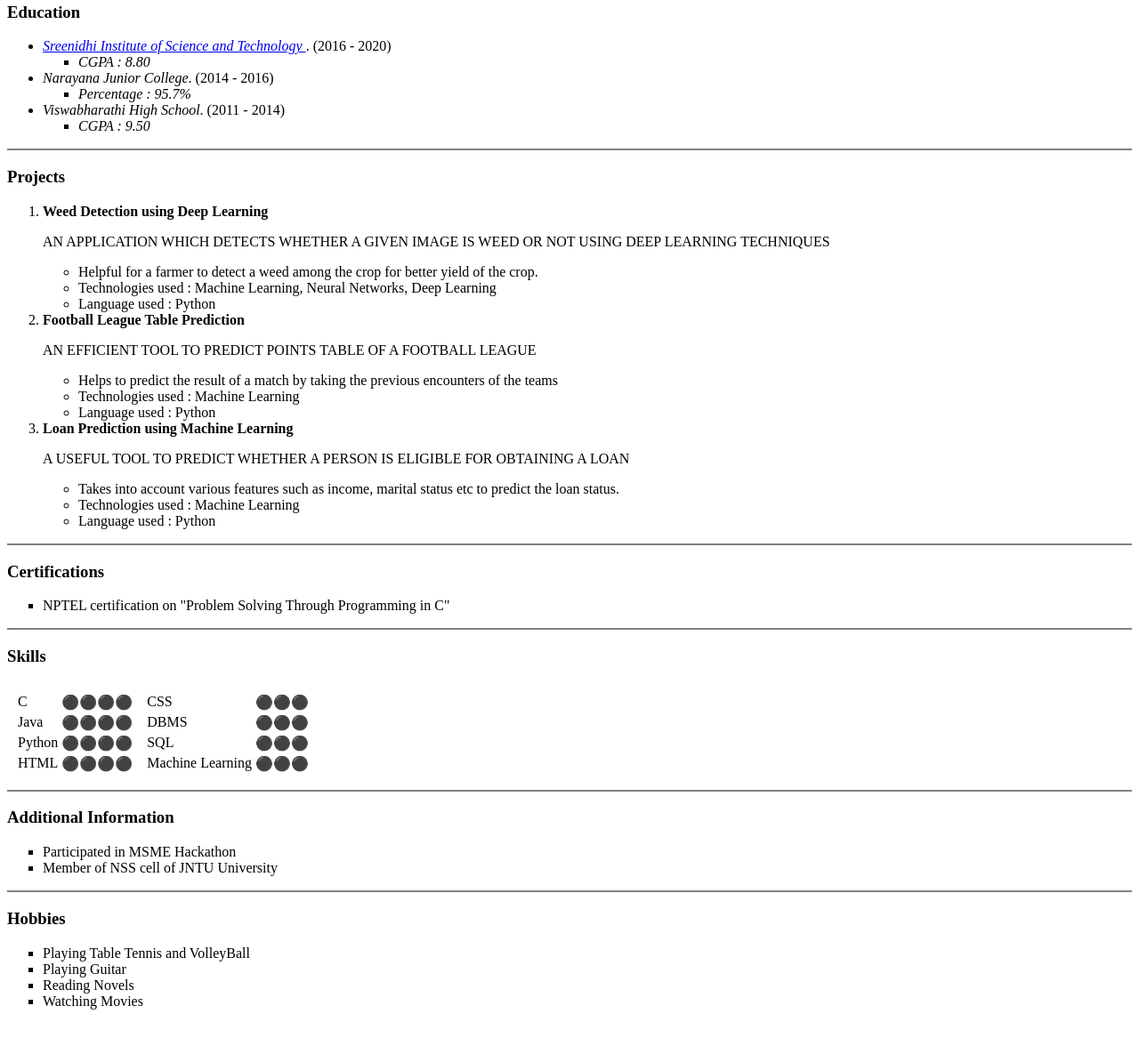
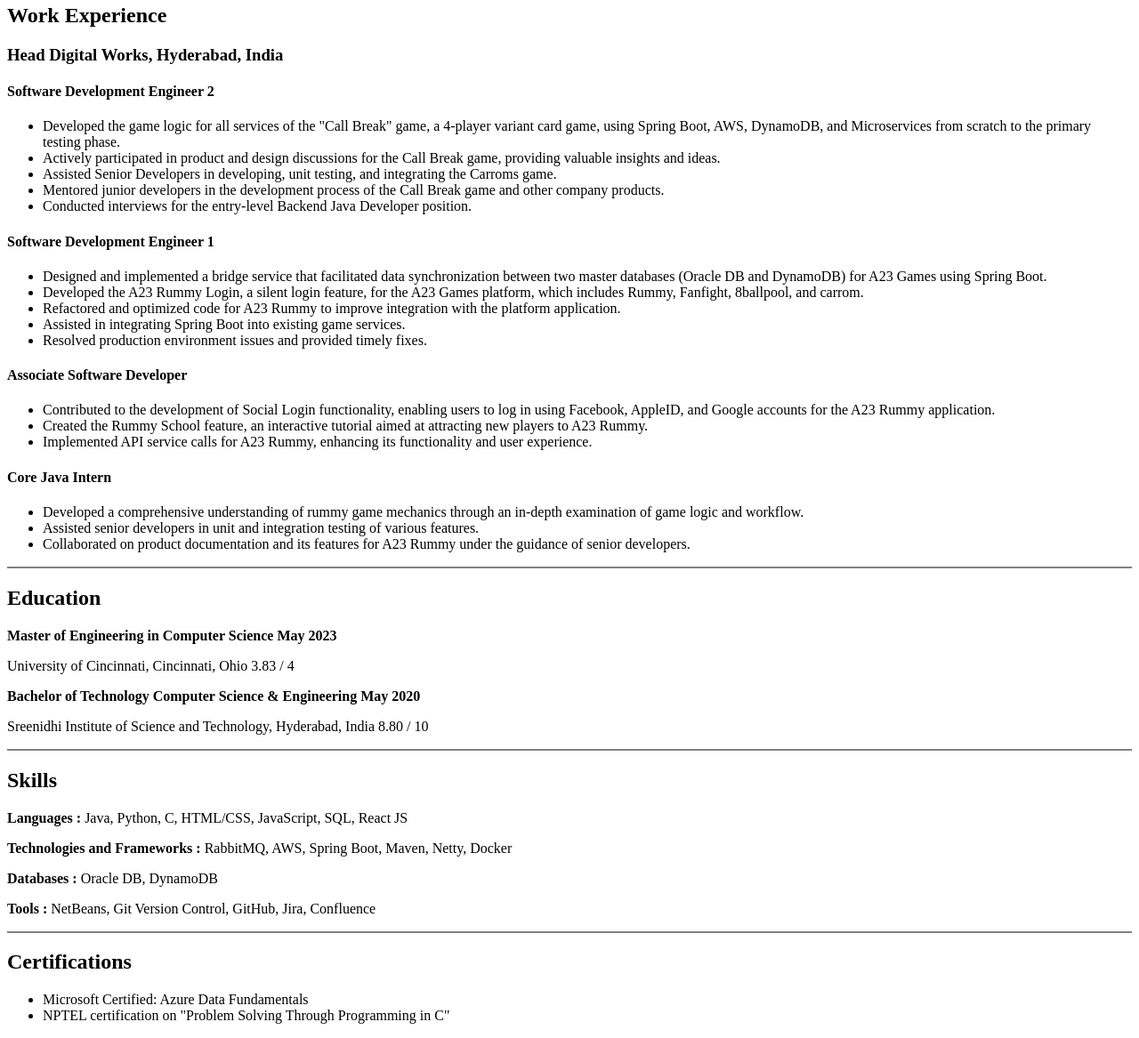
Before and after one commit to GarlapatiSandeepReddy/cv, a plain HTML site: page index.html in a window 1280 px wide. Shown: the part 280-1447 px from the top of the page at 89% size. Drawn offline with Linux system fonts and the light colour scheme.

Commit message:
Updated profile May 18

```diff
--- a/index.html
+++ b/index.html
@@ -9,11 +9,13 @@
 <body>
   <table cellspacing="20">
     <tr>
-      <td><img src="images\sandy.png" , height="200px" , width="200px" , alt="Sandeep's Profile picture" /></td>
       <td>
-        <h1>Garlapati Sandeep Reddy</h1>
+        <img src="images\sandy.png" , height="200px" , width="200px" , alt="Sandeep's Profile picture" />
+      </td>
+      <td>
+        <h1>Sandeep Reddy Garlapati</h1>
         <p>
-          <em>Associate Software Developer at <strong><a href="https://www.hdworks.in/">Head Digital Works</a></strong>.</em>
+          Ex - Backend Java Developer
         </p>
         <p>I am working as an Associate Software Developer in Head Digital Works as a Core Java Developer. My work
           mainly focuses on Server - Client communication in the product Ace2Three.
@@ -23,119 +25,53 @@
     </tr>
   </table>
   <hr noshade/>
-  <h3>Education</h3>
-  <ul type="disc">
-    <li><em><a href="http://www.sreenidhi.edu.in/"> Sreenidhi Institute of Science and Technology </a></em>. (2016 - 2020)
-      <ul type = "square">
-        <li><em>CGPA : 8.80</em></li>
-      </ul>
-    </li>
-    <li><em>Narayana Junior College</em>. (2014 - 2016)
-      <ul type = "square">
-        <li><em>Percentage : 95.7%</em></li>
-      </ul>
-    </li>
-    <li><em>Viswabharathi High School</em>. (2011 - 2014)
-      <ul type = "square">
-        <li><em>CGPA : 9.50</em></li>
-      </ul>
-    </li>
+  <h2>Work Experience</h2>
+  <h3>Head Digital Works, Hyderabad, India</h3>
+  <h4>Software Development Engineer 2</h4>
+  <ul>
+    <li>Developed the game logic for all services of the "Call Break" game, a 4-player variant card game, using Spring Boot, AWS, DynamoDB, and Microservices from scratch to the primary testing phase.</li>
+    <li>Actively participated in product and design discussions for the Call Break game, providing valuable insights and ideas.</li>
+    <li>Assisted Senior Developers in developing, unit testing, and integrating the Carroms game.</li>
+    <li>Mentored junior developers in the development process of the Call Break game and other company products.</li>
+    <li>Conducted interviews for the entry-level Backend Java Developer position.</li>
   </ul>
+  <h4>Software Development Engineer 1</h4>
+  <ul>
+    <li>Designed and implemented a bridge service that facilitated data synchronization between two master databases (Oracle DB and DynamoDB) for A23 Games using Spring Boot.</li>
+    <li>Developed the A23 Rummy Login, a silent login feature, for the A23 Games platform, which includes Rummy, Fanfight, 8ballpool, and carrom.    </li>
+    <li>Refactored and optimized code for A23 Rummy to improve integration with the platform application.    </li>
+    <li>Assisted in integrating Spring Boot into existing game services.</li>
+    <li>Resolved production environment issues and provided timely fixes.</li>
+  </ul>
+  <h4>Associate Software Developer</h4>
+  <ul>
+    <li>Contributed to the development of Social Login functionality, enabling users to log in using Facebook, AppleID, and Google accounts for the A23 Rummy application.    </li>
+    <li>Created the Rummy School feature, an interactive tutorial aimed at attracting new players to A23 Rummy.</li>
+    <li>Implemented API service calls for A23 Rummy, enhancing its functionality and user experience.</li>
+  </ul>
+  <h4>Core Java Intern</h4>
+  <ul>
+    <li>Developed a comprehensive understanding of rummy game mechanics through an in-depth examination of game logic and workflow.</li>
+    <li>Assisted senior developers in unit and integration testing of various features.</li>
+    <li>Collaborated on product documentation and its features for A23 Rummy under the guidance of senior developers.</li>
+  </ul>
+  <hr noshade/>
+  <h2>Education</h2>
+  <strong>Master of Engineering in Computer Science	 May 2023</strong>
+  <p>University of Cincinnati, Cincinnati, Ohio	3.83 / 4</p>
+  <strong>Bachelor of Technology Computer Science & Engineering	May 2020</strong>
+  <p>Sreenidhi Institute of Science and Technology, Hyderabad, India	8.80 / 10</p>
   <hr noshade>
-  <h3>Projects</h3>
-  <ol>
-    <li><strong>Weed Detection using Deep Learning</strong>
-      <p>AN APPLICATION WHICH DETECTS WHETHER A GIVEN IMAGE IS WEED OR NOT USING DEEP LEARNING TECHNIQUES</p>
-      <ul>
-        <li>Helpful for a farmer to detect a weed among the crop for better yield of the crop. </li>
-        <li>Technologies used : Machine Learning, Neural Networks, Deep Learning</li>
-        <li>Language used : Python</li>
-      </ul>
-    </li>
-    <li><strong>Football League Table Prediction</strong>
-      <p>AN EFFICIENT TOOL TO PREDICT POINTS TABLE OF A FOOTBALL LEAGUE</p>
-      <ul>
-        <li>Helps to predict the result of a match by taking the previous encounters of the teams</li>
-        <li>Technologies used : Machine Learning</li>
-        <li>Language used : Python</li>
-      </ul>
-    </li>
-    <li><strong>Loan Prediction using Machine Learning</strong>
-      <p>A USEFUL TOOL TO PREDICT WHETHER A PERSON IS ELIGIBLE FOR OBTAINING A LOAN</p>
-      <ul>
-        <li>Takes into account various features such as income, marital status etc to predict the loan status.</li>
-        <li>Technologies used : Machine Learning</li>
-        <li>Language used : Python</li>
-      </ul>
-    </li>
-  </ol>
+  <h2>Skills</h2>
+  <p><strong>Languages : </strong>Java, Python, C, HTML/CSS, JavaScript, SQL, React JS</p>
+  <p><strong>Technologies and Frameworks : </strong>RabbitMQ, AWS, Spring Boot, Maven, Netty, Docker</p>
+  <p><strong>Databases : </strong>Oracle DB, DynamoDB</p>
+  <p><strong>Tools : </strong>NetBeans, Git Version Control, GitHub, Jira, Confluence</p>
   <hr noshade>
-  <h3>Certifications</h3>
-  <ul type = "square">
+  <h2>Certifications</h2>
+  <ul>
+    <li>Microsoft Certified: Azure Data Fundamentals</li>
     <li>NPTEL certification on "Problem Solving Through Programming in C"</li>
-  </ul>
-  <hr noshade>
-  <h3>Skills</h3>
-  <table cellspacing = "8px">
-    <tr>
-      <td>
-        <table>
-          <tr>
-            <td>C</td>
-            <td>⚫⚫⚫⚫</td>
-          </tr>
-          <tr>
-            <td>Java</td>
-            <td>⚫⚫⚫⚫</td>
-          </tr>
-          <tr>
-            <td>Python</td>
-            <td>⚫⚫⚫⚫</td>
-          </tr>
-          <tr>
-            <td>HTML</td>
-            <td>⚫⚫⚫⚫</td>
-          </tr>
-        </table>
-      </td>
-      <td>
-        <table>
-          <tr>
-            <td>CSS</td>
-            <td>⚫⚫⚫</td>
-          </tr>
-          <tr>
-            <td>DBMS</td>
-            <td>⚫⚫⚫</td>
-          </tr>
-          <tr>
-            <td>SQL</td>
-            <td>⚫⚫⚫</td>
-          </tr>
-          <tr>
-            <td>Machine Learning</td>
-            <td>⚫⚫⚫</td>
-          </tr>
-        </table>
-      </td>
-    </tr>
-  </table>
-  </td>
-  </tr>
-  </table>
-  <hr noshade>
-  <h3>Additional Information</h3>
-  <ul type = "square">
-    <li>Participated in MSME Hackathon</li>
-    <li>Member of NSS cell of JNTU University</li>
-  </ul>
-  <hr noshade>
-  <h3>Hobbies</h3>
-  <ul type="square">
-    <li>Playing Table Tennis and VolleyBall</li>
-    <li>Playing Guitar</li>
-    <li>Reading Novels</li>
-    <li>Watching Movies</li>
   </ul>
 </body>
 </html>
```
